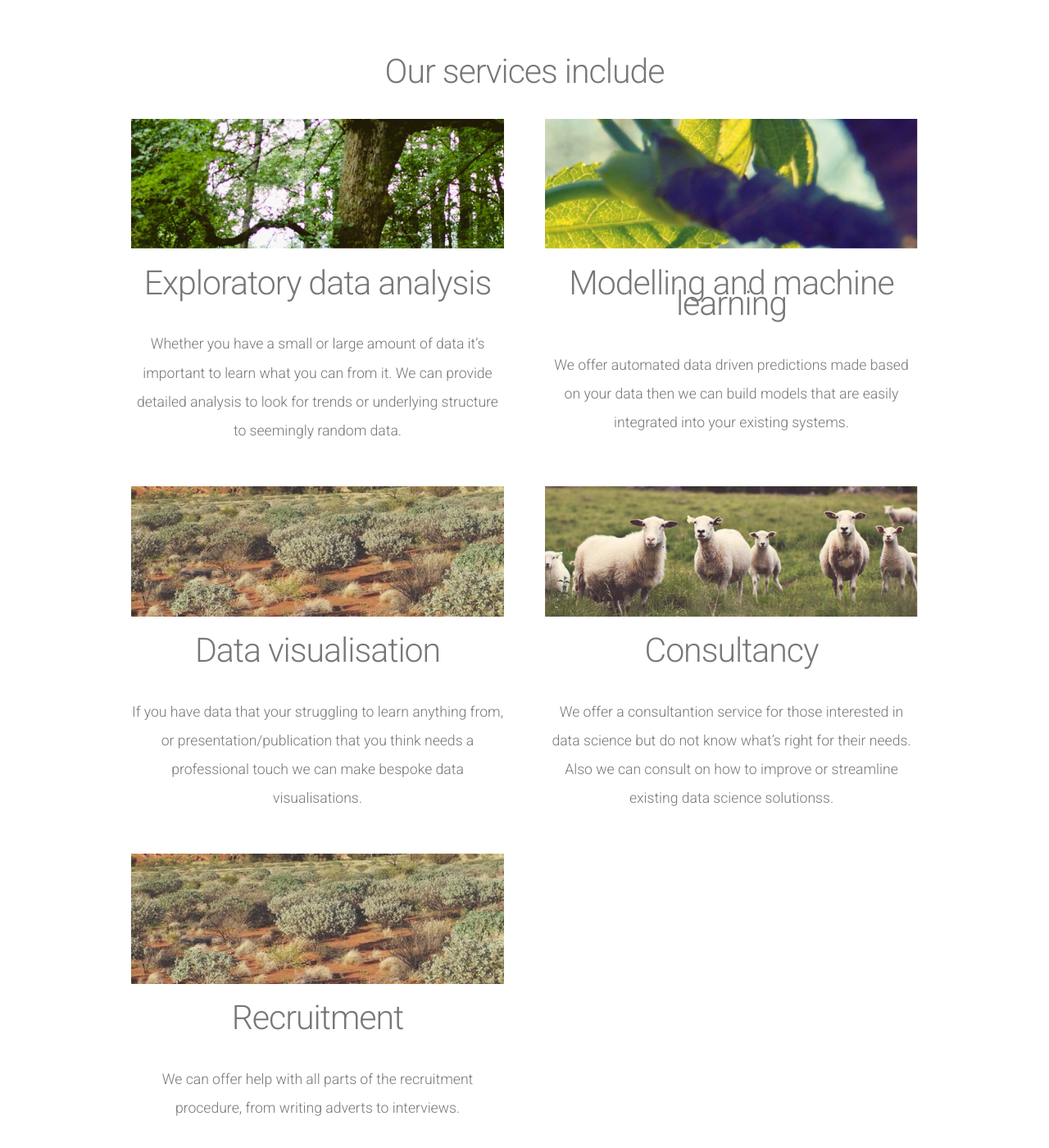
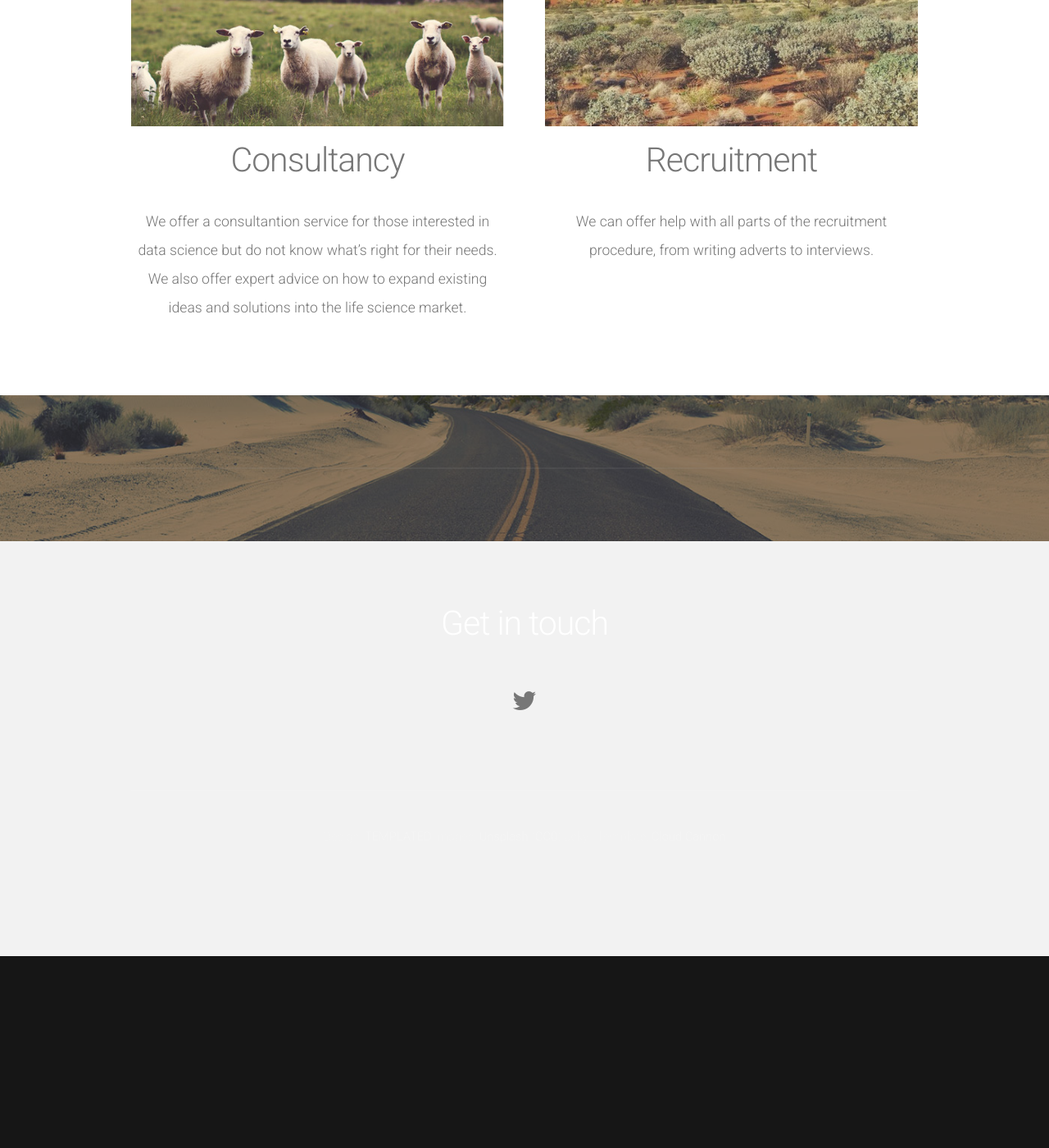
Before and after one commit to ncfirth/recoveringMathmo.github.io, a Jekyll site: the page built from index.html, in a window 1280 px wide and 1400 px high, scrolled down 831 px. Shown: the whole window at 82% size. Built offline with Jekyll 4.4.1, drawn with Linux system fonts in a browser that asks for light colours; nearby versions of some CDN libraries; the list of posts is cut into pages by our own code; after the commit the page ends 1997 px from its top, so only the background shows below that; some of the changed text lies outside the part shown.

Commit message:
layout changes
desc

```diff
--- a/_layouts/default.html
+++ b/_layouts/default.html
@@ -42,7 +42,7 @@
 	<div id="tweet">
 		<div class="container">
 			<section>
-				<blockquote>&ldquo;In posuere eleifend odio. Quisque semper augue mattis wisi. Maecenas ligula. Pellentesque viverra vulputate enim. Aliquam erat volutpat.&rdquo;</blockquote>
+<!-- 				<blockquote>&ldquo;In posuere eleifend odio. Quisque semper augue mattis wisi. Maecenas ligula. Pellentesque viverra vulputate enim. Aliquam erat volutpat.&rdquo;</blockquote> -->
 			</section>
 		</div>
 	</div>
@@ -54,13 +54,13 @@
 		<section>
 			<header>
 				<h2>Get in touch</h2>
-				<span class="byline">Integer sit amet pede vel arcu aliquet pretium</span>
+				<!-- <span class="byline">Integer sit amet pede vel arcu aliquet pretium</span> -->
 			</header>
 			<ul class="contact">
-				<li><a href="#" class="fa fa-twitter"><span>Twitter</span></a></li>
-				<li class="active"><a href="#" class="fa fa-facebook"><span>Facebook</span></a></li>
-				<li><a href="#" class="fa fa-dribbble"><span>Pinterest</span></a></li>
-				<li><a href="#" class="fa fa-tumblr"><span>Google+</span></a></li>
+				<li><a href="https://twitter.com/UCLMIGPOND" class="fa fa-twitter"><span>Twitter</span></a></li>
+				<!-- <li class="active"><a href="#" class="fa fa-facebook"><span>Facebook</span></a></li> -->
+				<!-- <li><a href="#" class="fa fa-dribbble"><span>Pinterest</span></a></li> -->
+				<!-- <li><a href="#" class="fa fa-tumblr"><span>Google+</span></a></li> -->
 			</ul>
 		</section>
 	</div>
--- a/about.html
+++ b/about.html
@@ -5,14 +5,14 @@
 <!-- Main -->
 	<div id="main">
 		<div id="content" class="container">
-			<section>
+<!-- 			<section>
 				<header>
 					<h2>About</h2>
 					<span class="byline">Integer sit amet pede vel arcu aliquet pretium</span>
 				</header>
 				<p>Maecenas pede nisl, elementum eu, ornare ac, malesuada at, erat. Proin gravida orci porttitor enim accumsan lacinia. Donec condimentum, urna non molestie semper, ligula enim ornare nibh, quis laoreet eros quam eget ante. Aliquam libero. Vivamus nisl nibh, iaculis vitae, viverra sit amet, ullamcorper vitae, turpis. Aliquam erat volutpat. Vestibulum dui sem, pulvinar sed, imperdiet nec, iaculis nec, leo. Fusce odio. Etiam arcu dui, faucibus eget, placerat vel, sodales eget, orci. Donec ornare neque ac sem. Mauris aliquet. Aliquam sem leo, vulputate sed, convallis at, ultricies quis, justo. Donec nonummy magna quis risus. Quisque eleifend. Phasellus tempor vehicula justo. Aliquam lacinia metus ut elit. Donec nonummy magna quis risus. Quisque eleifend. Maecenas pede nisl, elementum eu, ornare ac, malesuada at, erat. Proin gravida orci porttitor enim accumsan lacinia. Donec condimentum, urna non molestie semper, ligula enim ornare nibh, quis laoreet eros quam eget ante. Aliquam libero. Donec ornare neque ac sem. Mauris aliquet. Aliquam sem leo, vulputate sed, convallis at, ultricies quis, justo. Donec nonummy magna quis risus. Quisque eleifend. Phasellus tempor vehicula justo. Aliquam lacinia metus ut elit.</p>
 				<p>temp</p>
-			</section>
+			</section> -->
 
 			<section>
 				<header>
@@ -21,7 +21,7 @@
 				</header>
 				<img src="/assets/images/me.jpg" alt="Nicholas C. Firth" style="float: right;width: 20%;height: 20%">
 				<p>Nick has a Ph.D. in computational chemistry and currently works as a postdoctoral research assistant in the progression of neurodegenerative diseases team at UCL. He spends his days modelling various measures of cognition and communicating these models to clinicians and, more recently, artists. He has expertise in both supervised and unsupervised learning, and excels at modelling particularly noisy life science datasets.</p>
-				<p></p>
+				<br><br><br>
 			</section>
 		</div>
 	</div>
--- a/index.html
+++ b/index.html
@@ -8,7 +8,7 @@
 		<header>
 			<h2>Welcome to Antenna Data Science</h2>
 		</header>
-		<p>This is <strong>Linear</strong>, a responsive HTML5 site template freebie by <a href="http://templated.co">TEMPLATED</a>. Released for free under the <a href="http://templated.co/license">Creative Commons Attribution</a> license, so use it for whatever (personal or commercial) &ndash; just give us credit! Check out more of our stuff at <a href="http://templated.co">our site</a> or follow us on <a href="http://twitter.com/templatedco">Twitter</a>.</p>
+<!-- 		<p>This is <strong>Linear</strong>, a responsive HTML5 site template freebie by <a href="http://templated.co">TEMPLATED</a>. Released for free under the <a href="http://templated.co/license">Creative Commons Attribution</a> license, so use it for whatever (personal or commercial) &ndash; just give us credit! Check out more of our stuff at <a href="http://templated.co">our site</a> or follow us on <a href="http://twitter.com/templatedco">Twitter</a>.</p> -->
 		<hr />
 		<!-- <div class="row">
 			<section class="4u">
@@ -44,7 +44,7 @@
 		<div id="content" class="container">
 
 			<div class="row">
-				<section class="6u">
+<!-- 				<section class="6u">
 					<a href="#" class="image full"><img src="/assets/images/pic01.jpg" alt=""></a>
 					<header>
 						<h2>Exploratory data analysis</h2>
@@ -67,18 +67,16 @@
 						<h2>Data visualisation</h2>
 					</header>
 					<p>If you have data that your struggling to learn anything from, or presentation/publication that you think needs a professional touch we can make bespoke data visualisations.</p>
-				</section>
+				</section> -->
 				<section class="6u">
 					<a href="#" class="image full"><img src="/assets/images/pic04.jpg" alt=""></a>
 					<header>
 						<h2>Consultancy</h2>
 					</header>
-					<p>We offer a consultantion service for those interested in data science but do not know what’s right for their needs. Also we can consult on how to improve or streamline existing data science solutionss.</p>
+					<p>We offer a consultantion service for those interested in data science but do not know what’s right for their needs. We also offer expert advice on how to expand existing ideas and solutions into the life science market.</p>
 				</section>
-			</div>
-
-			<div class="row" style="text-align:center;">
-				<section class="6u" style="display:inline-block; width:50%;">
+			<!-- <div class="row"> -->
+				<section class="6u">
 					<a href="#" class="image full"><img src="/assets/images/pic03.jpg" alt=""></a>
 					<header>
 						<h2>Recruitment</h2>
```
Also changed, not shown: 1 other file.
